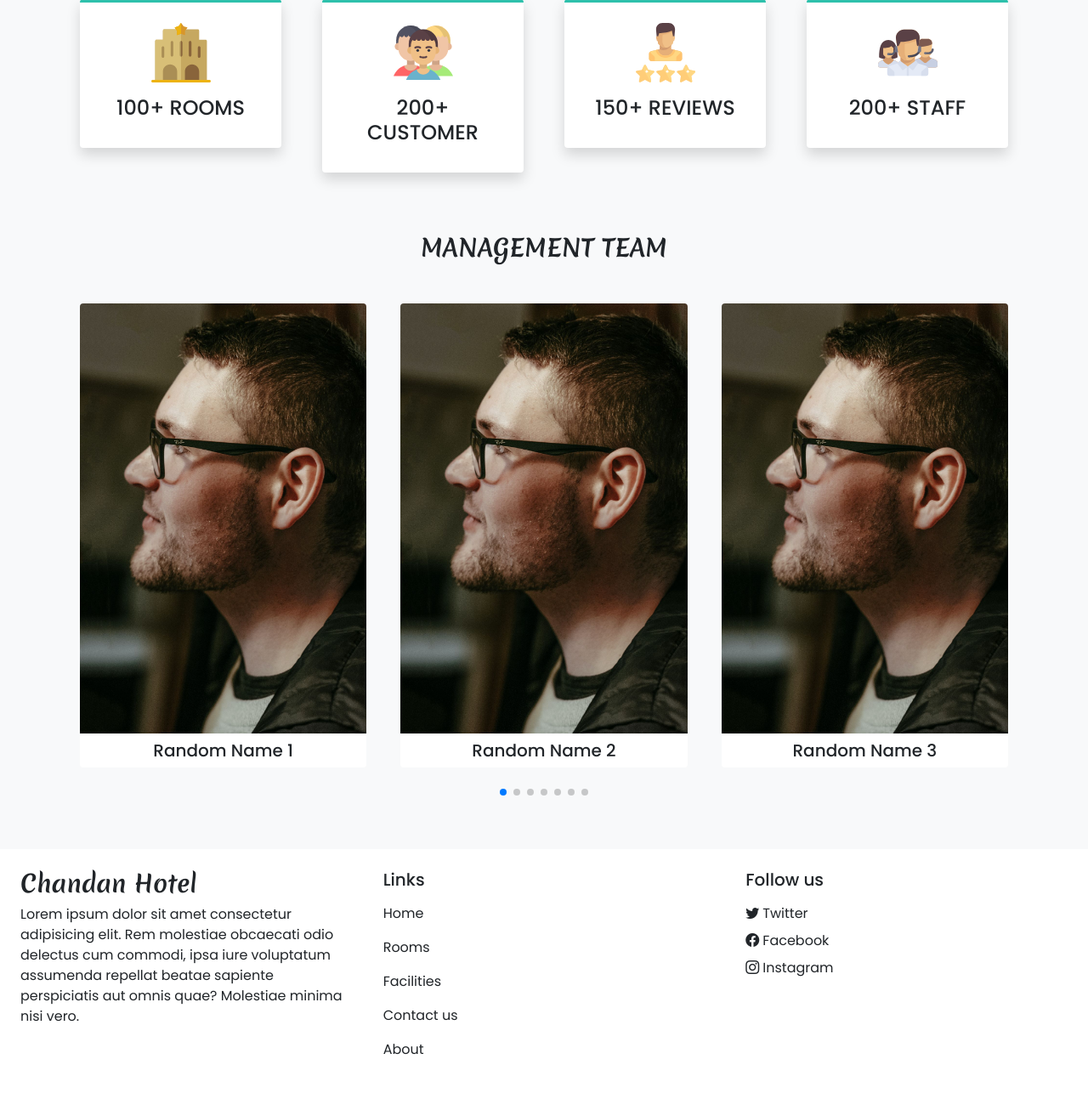
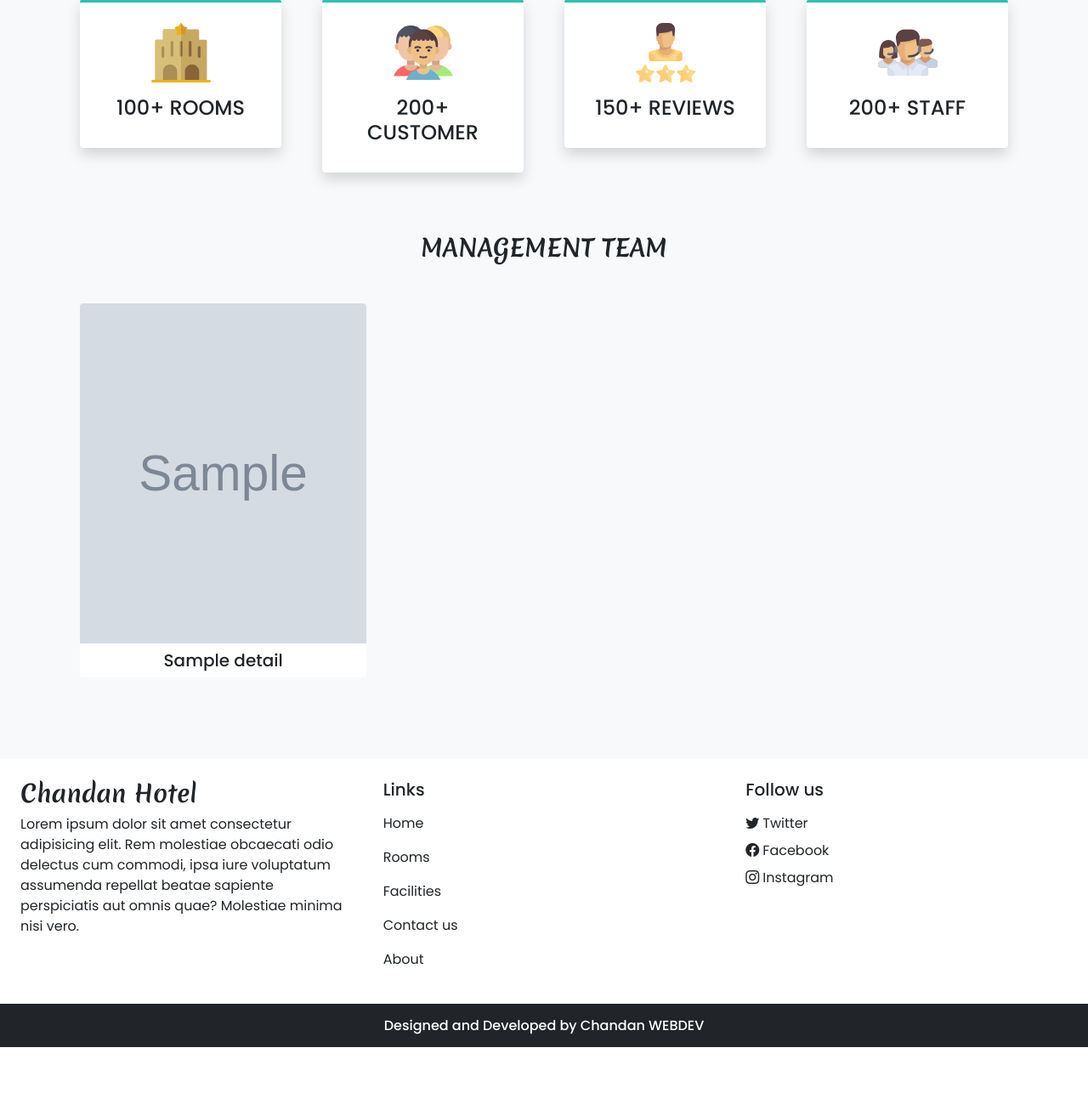
Before and after one commit to chandanyadav2004/Hotel-Management-Website, a PHP site: page /Hotel-Management-Website/about.php in a window 1280 px wide. Shown: the part 639-1925 px from the top of the page at 85% size. After the commit the page ends 1871 px from the top, so only its background shows below. Run offline with PHP 8.4, Linux system fonts and the light colour scheme; tables that the repository leaves empty or names only in its code hold one stand-in row (values such as "Sample post"); grey boxes marked "Sample" are stand-in pictures.

Commit message:
about added dynamically

```diff
--- a/about.php
+++ b/about.php
@@ -89,42 +89,19 @@
 <div class="container px-4">
     <div class="swiper mySwiper ">
       <div class="swiper-wrapper mb-5">
-        <div class="swiper-slide bg-white rounded text-center overflow-hidden">
-          <img src="images/about/team.jpg" class="w-100">
-          <h5 class="mt-2">Random Name 1</h5>
-        </div>
-        <div class="swiper-slide bg-white rounded text-center overflow-hidden">
-          <img src="images/about/team.jpg" class="w-100">
-          <h5 class="mt-2">Random Name 2</h5>
-        </div>
-        <div class="swiper-slide bg-white rounded text-center overflow-hidden">
-          <img src="images/about/team.jpg" class="w-100">
-          <h5 class="mt-2">Random Name 3</h5>
-        </div>
-        <div class="swiper-slide bg-white rounded text-center overflow-hidden">
-          <img src="images/about/team.jpg" class="w-100">
-          <h5 class="mt-2">Random Name 4</h5>
-        </div>
-        <div class="swiper-slide bg-white rounded text-center overflow-hidden">
-          <img src="images/about/team.jpg" class="w-100">
-          <h5 class="mt-2">Random Name 5</h5>
-        </div>
-        <div class="swiper-slide bg-white rounded text-center overflow-hidden">
-          <img src="images/about/team.jpg" class="w-100">
-          <h5 class="mt-2">Random Name 6</h5>
-        </div>
-        <div class="swiper-slide bg-white rounded text-center overflow-hidden">
-          <img src="images/about/team.jpg" class="w-100">
-          <h5 class="mt-2">Random Name 7</h5>
-        </div>
-        <div class="swiper-slide bg-white rounded text-center overflow-hidden">
-          <img src="images/about/team.jpg" class="w-100">
-          <h5 class="mt-2">Random Name 8</h5>
-        </div>
-        <div class="swiper-slide bg-white rounded text-center overflow-hidden">
-          <img src="images/about/team.jpg" class="w-100">
-          <h5 class="mt-2">Random Name 9 </h5>
-        </div>
+        <?php
+          $about_r = selectAll('team_details');
+          $path  = ABOUT_IMG_PATH;
+          while($row = mysqli_fetch_assoc($about_r)){
+            echo<<<data
+              <div class="swiper-slide bg-white rounded text-center overflow-hidden">
+                <img src="$path/$row[picture]" class="w-100 " style="height: 400px;">
+                <h5 class="mt-2">$row[name]</h5>
+              </div>
+
+            data;
+          }
+        ?>
 
       </div>
       <div class="swiper-pagination"></div>
```
